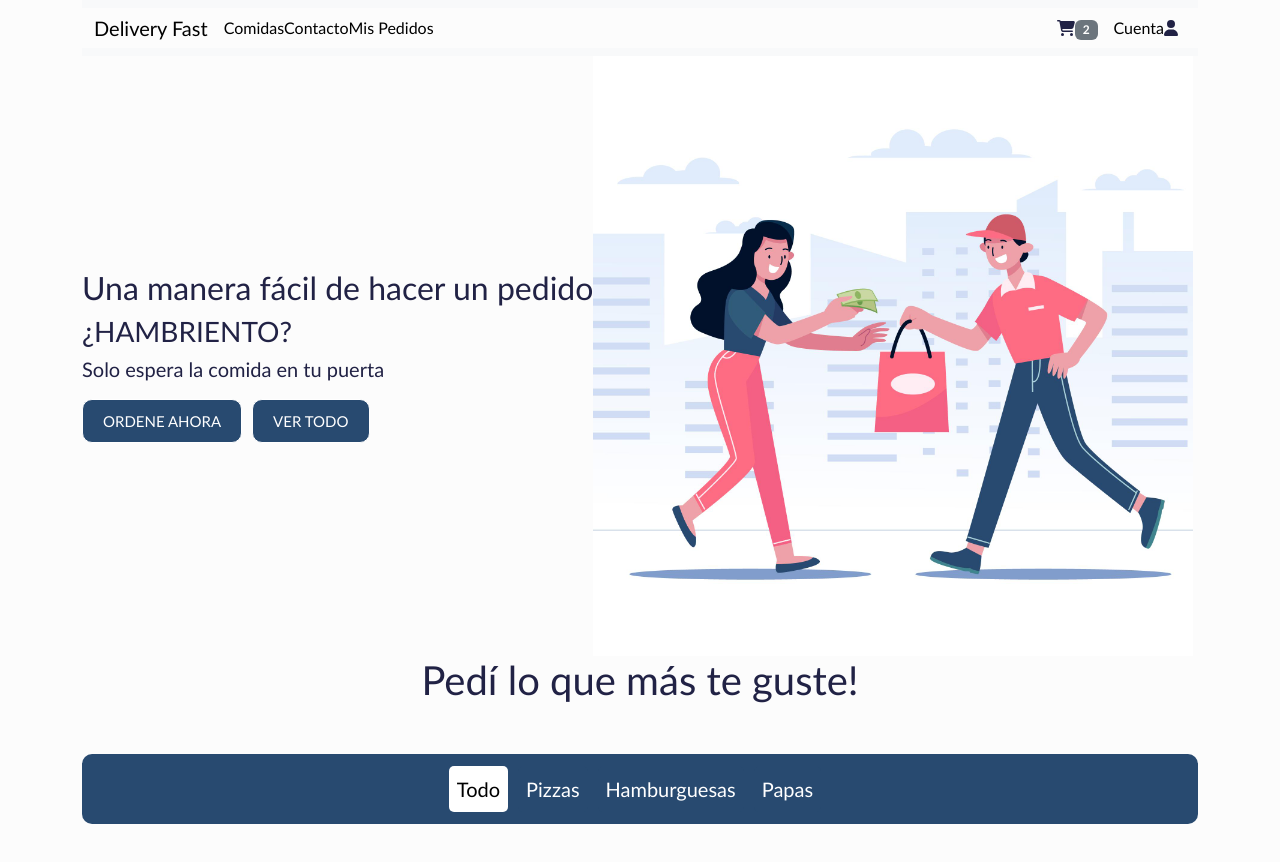
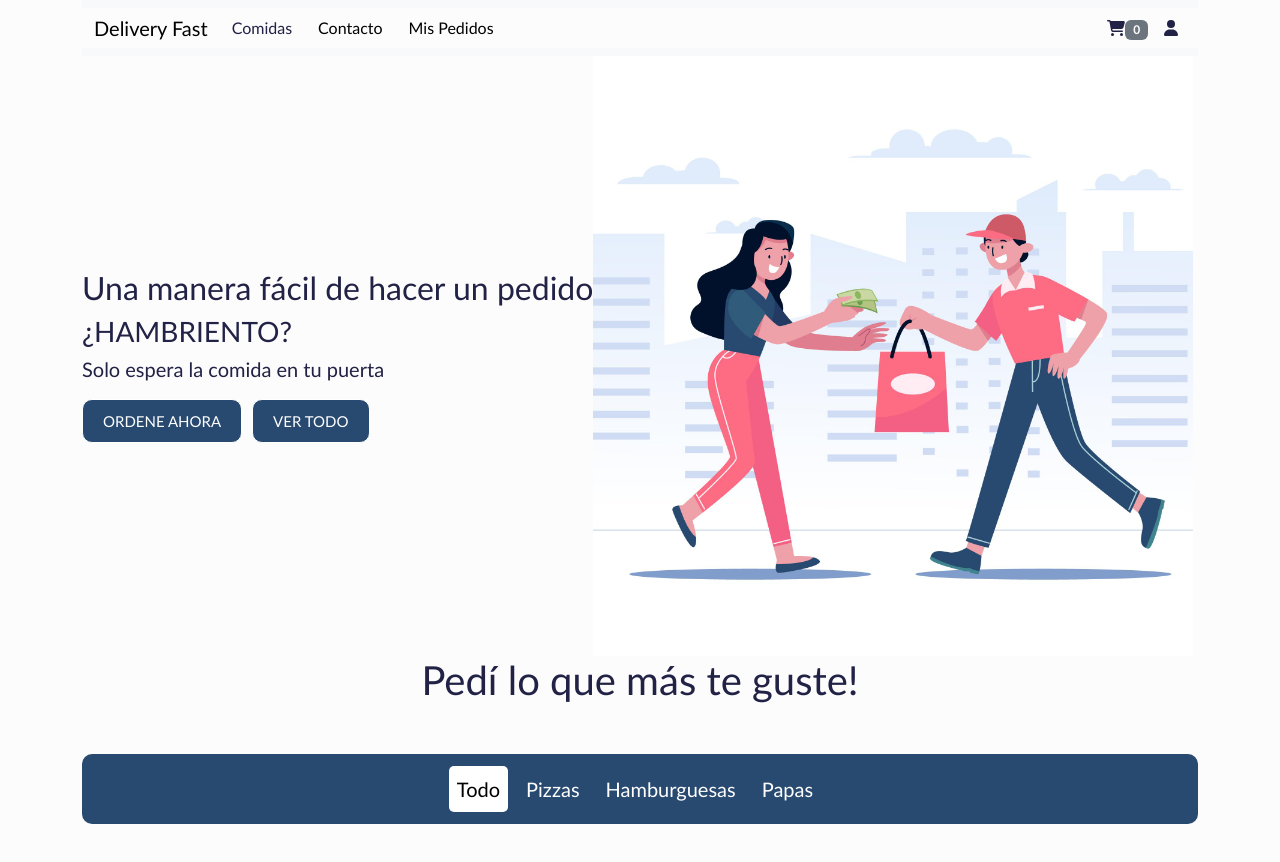
Before and after one commit to juedsay/ProyectoFinal_RC, a React (Vite) app: page / in a window 1280 px wide. Shown: the top 862 px of the page. Built offline with nearby package versions, Linux system fonts and the light colour scheme; no server answers.

Commit message:
logout añadido y validando usuarios

```diff
--- a/src/componentes/Header.jsx
+++ b/src/componentes/Header.jsx
@@ -6,8 +6,10 @@ import Badge from 'react-bootstrap/Badge';
 import { FontAwesomeIcon } from '@fortawesome/react-fontawesome';
 import { faShoppingCart, faU, faUser } from '@fortawesome/free-solid-svg-icons';
 import { NavLink } from 'react-router-dom';
-import { useState } from 'react';
+import { useEffect, useState } from 'react';
 import OffcanvasCart from '../componentes/OffcanvasCart';
+import '../css/header.css';
+import api from '../api/api';
 
 
 
@@ -16,6 +18,30 @@ export const Header = () => {
 
   const handleClose = () => setShowOffCanvas(false);
   const handleShow = () => setShowOffCanvas(true);
+
+  const [user, setUser] = useState(JSON.parse(localStorage.getItem('user')));
+  const [rol, setRol] = useState('');
+
+  const obtenerUsuario = async (req, res) => {
+
+    if(user !== null){
+      try {
+        const resp = await api.get(`/admin/usuario/${user.id}`)
+        setRol(resp.data.usuario.rol);
+      } catch (error) {
+        console.log(error)
+      }
+    }
+  }
+
+  const handlelogout = () => {
+    localStorage.removeItem('user');
+    localStorage.removeItem('token');
+    location.href = '/';
+  }
+  useEffect(() => {
+   obtenerUsuario();
+  }, []);
 
   return (
     <>
@@ -32,13 +58,26 @@ export const Header = () => {
         <Navbar.Toggle aria-controls="responsive-navbar-nav" />
         <Navbar.Collapse id="responsive-navbar-nav">
           <Nav className="me-auto">
-            <NavLink href="#features">Comidas</NavLink>
-            <NavLink href="#pricing">Contacto</NavLink>
-            <NavLink to={'/mispedidos'}>Mis Pedidos</NavLink>
+          <Nav.Link><NavLink className="navlink"><span>Comidas</span></NavLink></Nav.Link>
+          <Nav.Link><NavLink className="navlink">Contacto</NavLink></Nav.Link>
+          <Nav.Link><NavLink className="navlink"to={'/mispedidos'}>Mis Pedidos</NavLink></Nav.Link>
           </Nav>
           <Nav>
-            <Nav.Link><FontAwesomeIcon icon={faShoppingCart} onClick={handleShow}/><Badge bg="secondary">2</Badge></Nav.Link>
-            <Nav.Link>Cuenta<FontAwesomeIcon icon={faUser} /></Nav.Link>
+            <Nav.Link><FontAwesomeIcon icon={faShoppingCart} onClick={handleShow}/><Badge bg="secondary">0</Badge></Nav.Link>
+            {
+              user == null ?
+              <Nav.Link><NavLink to={'/login'}><FontAwesomeIcon icon={faUser} /></NavLink></Nav.Link> :
+              rol == 'Admin' ?
+              <>
+              <Nav.Link><NavLink to={'/Admin'}>ADMIN</NavLink></Nav.Link>
+              <Nav.Link><NavLink>LOGOUT</NavLink></Nav.Link>
+              </> :
+              <>
+              <Nav.Link><NavLink>{user.nombre}</NavLink></Nav.Link>
+              <Nav.Link><NavLink onClick={handlelogout}>LOGOUT</NavLink></Nav.Link>
+              </>
+            }
+
           </Nav>
         </Navbar.Collapse>
       </Container>
--- /dev/null
+++ b/src/css/header.css
@@ -0,0 +1,3 @@
+.navlink{
+    margin-right: 10px !important;
+}
--- a/src/pages/LoginScreen.jsx
+++ b/src/pages/LoginScreen.jsx
@@ -3,10 +3,18 @@ import '../css/login.css';
 import Swal from 'sweetalert2';
 import { useNavigate } from 'react-router';
 import api from '../api/api';
+import Header from '../componentes/Header';
+import { NavLink } from 'react-router-dom';
 
 export const LoginScreen = () => {
 
+
   const navigate = useNavigate();
+
+  // if(JSON.parse(localStorage.getItem('user')) !== null){
+  //   location.href = '/'
+  // }
+
   const [email, setEmail] = useState('');
   const [password, setPassword] = useState('');
   const [msgErrorEmail, setMsgerroremail] = useState(false);
@@ -68,7 +76,9 @@ export const LoginScreen = () => {
 
   return (
     <>
+      <Header />
       <div className="login-container">
+        <h1>LOGIN</h1>
         <form onSubmit={handleLogin} className='form-login'>
           <div className="form-group">
             <input className={msgErrorEmail ? 'input-login input-login-error' : 'input-login'} type="email" placeholder="Email"
@@ -87,7 +97,7 @@ export const LoginScreen = () => {
 
           <button className='btn-login'>Login</button>
         </form>
-        <span><a href="">No tienes cuenta? Create una</a></span>
+        <span><NavLink to={'/register'}>No tienes cuenta? Create una</NavLink></span>
 
       </div>
     </>
--- a/src/pages/RegisterScreen.jsx
+++ b/src/pages/RegisterScreen.jsx
@@ -3,6 +3,8 @@ import '../css/login.css';
 import Swal from 'sweetalert2';
 import { useNavigate } from 'react-router';
 import api from '../api/api';
+import Header from '../componentes/Header';
+import { NavLink } from 'react-router-dom';
 
 export const RegisterScreen = () => {
 
@@ -80,7 +82,9 @@ export const RegisterScreen = () => {
 
   return (
     <>
+    <Header />
       <div className="login-container">
+        <h1>REGISTER</h1>
         <form onSubmit={handleLogin} className='form-login'>
           <div className="form-group">
             <input className={errorNombre ? 'input-login input-login-error' : 'input-login'} type="text" placeholder="Nombre"
@@ -115,6 +119,7 @@ export const RegisterScreen = () => {
           </div>
           <button className='btn-login'>Registrarse</button>
         </form>
+        <span><NavLink to={'/login'}>Ya tenes cuenta? Logueate.</NavLink></span>
       </div>
     </>
   )
```
Also changed, not shown: src/api/checkearUsuario.js (added, +10 -0 lines).
